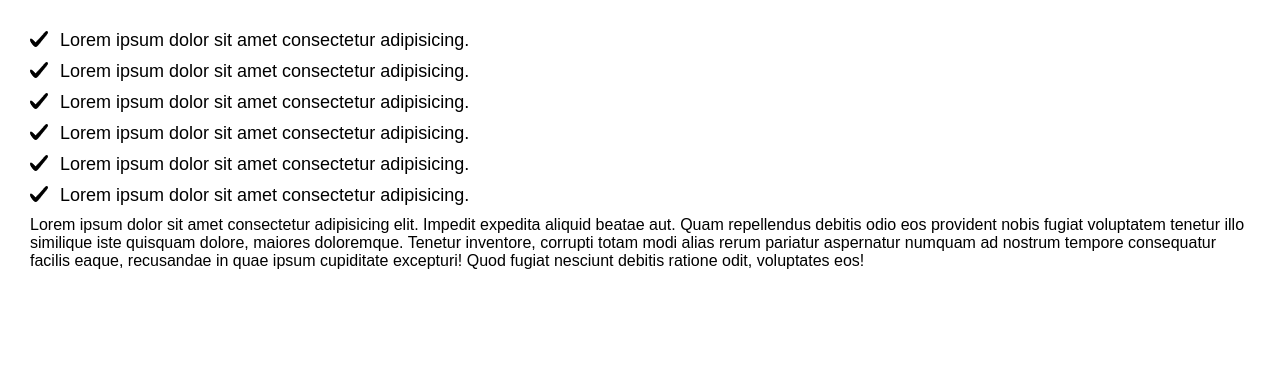
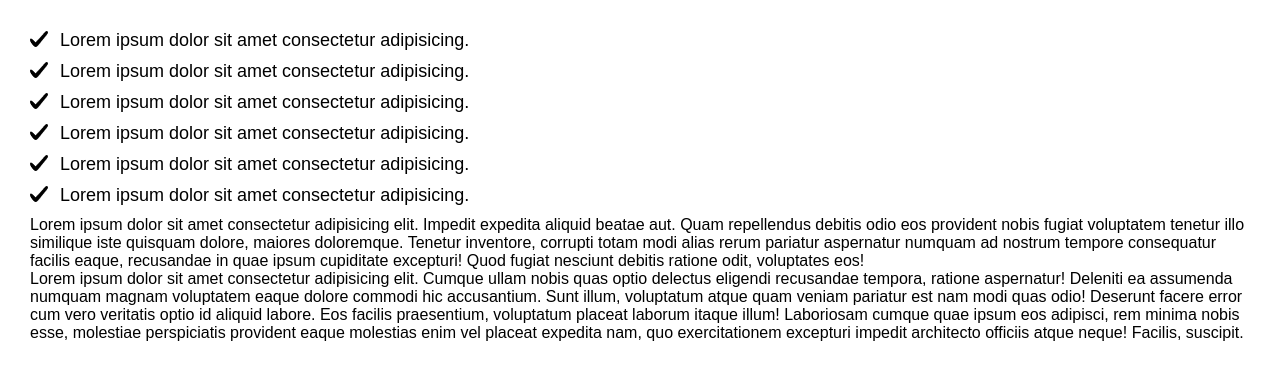
Before and after one commit to LilasMuaks/test, a plain HTML site: page index.html in a window 1280 px wide. Drawn offline with Linux system fonts and the light colour scheme.

Commit message:
changes2

```diff
--- a/index.html
+++ b/index.html
@@ -20,6 +20,9 @@
         Lorem ipsum dolor sit amet consectetur adipisicing elit. Impedit expedita aliquid beatae aut. Quam repellendus debitis odio eos provident nobis fugiat voluptatem tenetur illo similique iste quisquam dolore, maiores doloremque.
         Tenetur inventore, corrupti totam modi alias rerum pariatur aspernatur numquam ad nostrum tempore consequatur facilis eaque, recusandae in quae ipsum cupiditate excepturi! Quod fugiat nesciunt debitis ratione odit, voluptates eos!
     </div>
+    <div class="changes2">Lorem ipsum dolor sit amet consectetur adipisicing elit. Cumque ullam nobis quas optio delectus eligendi recusandae tempora, ratione aspernatur! Deleniti ea assumenda numquam magnam voluptatem eaque dolore commodi hic accusantium.
+    Sunt illum, voluptatum atque quam veniam pariatur est nam modi quas odio! Deserunt facere error cum vero veritatis optio id aliquid labore. Eos facilis praesentium, voluptatum placeat laborum itaque illum!
+    Laboriosam cumque quae ipsum eos adipisci, rem minima nobis esse, molestiae perspiciatis provident eaque molestias enim vel placeat expedita nam, quo exercitationem excepturi impedit architecto officiis atque neque! Facilis, suscipit.</div>
 
 
 </body>
```
